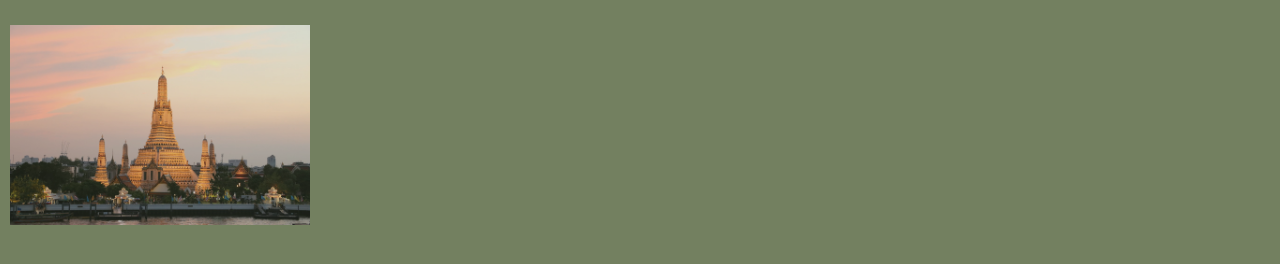
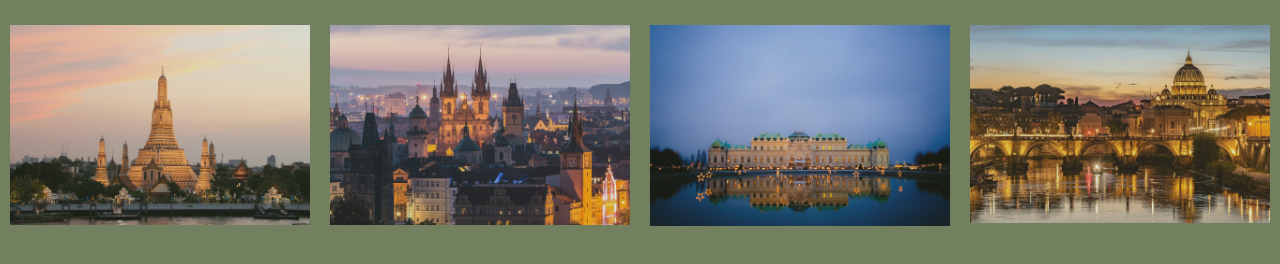
Before and after one commit to dariazalewa/LearningJavaScript2022, a plain HTML site: page Tabbed Image Gallery inspired by w3schools tutorial/index.html in a window 1280 px wide. Shown: the part 44-308 px from the top of the page. Drawn offline with Linux system fonts and the light colour scheme.

Commit message:
The file index.html is finally ready.

```diff
--- a/Tabbed Image Gallery inspired by w3schools tutorial/index.html
+++ b/Tabbed Image Gallery inspired by w3schools tutorial/index.html
@@ -13,6 +13,15 @@
         <div class="column">
           <img src="bangkok.jpg" alt="Bangkok" style="width:100%" onclick="myFunction(this);">
         </div>
+        <div class="column">
+          <img src="praga.jpg" alt="Praga" style="width:100%" onclick="myFunction(this);">
+      </div>
+      <div class="column">
+        <img src="wieden.jpg" alt="Wiedeń" style="width:100%" onclick="myFunction(this);">
+    </div>
+    <div class="column">
+        <img src="rzym.jpg" alt="Rzym" style="width:100%" onclick="myFunction(this);">
+    </div>
       </div>
       <div class="container">
         <span onclick="this.parentElement.style.display='none'" class="closebtn">&times;</span>
```
Also changed, not shown: Tabbed Image Gallery inspired by w3schools tutorial/praga.jpg (added), Tabbed Image Gallery inspired by w3schools tutorial/rzym.jpg (added), Tabbed Image Gallery inspired by w3schools tutorial/wieden.jpg (added).
